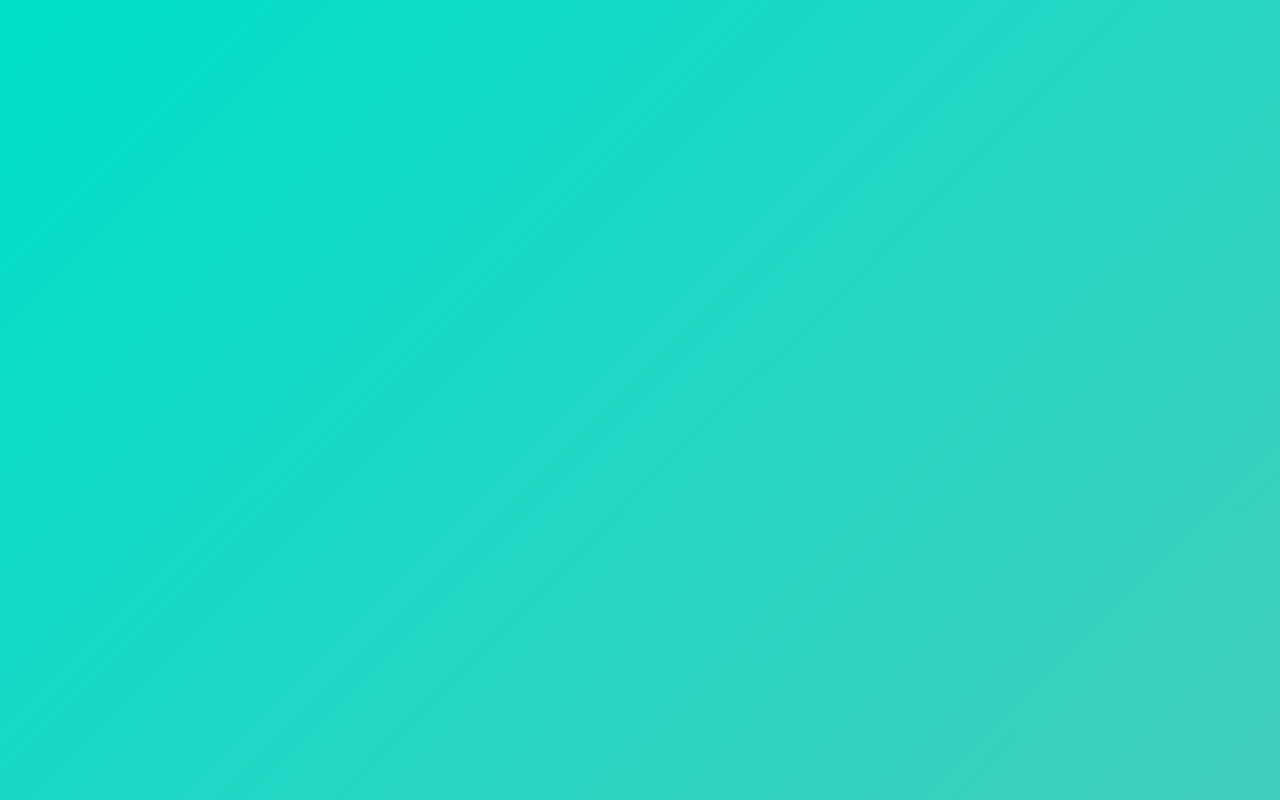
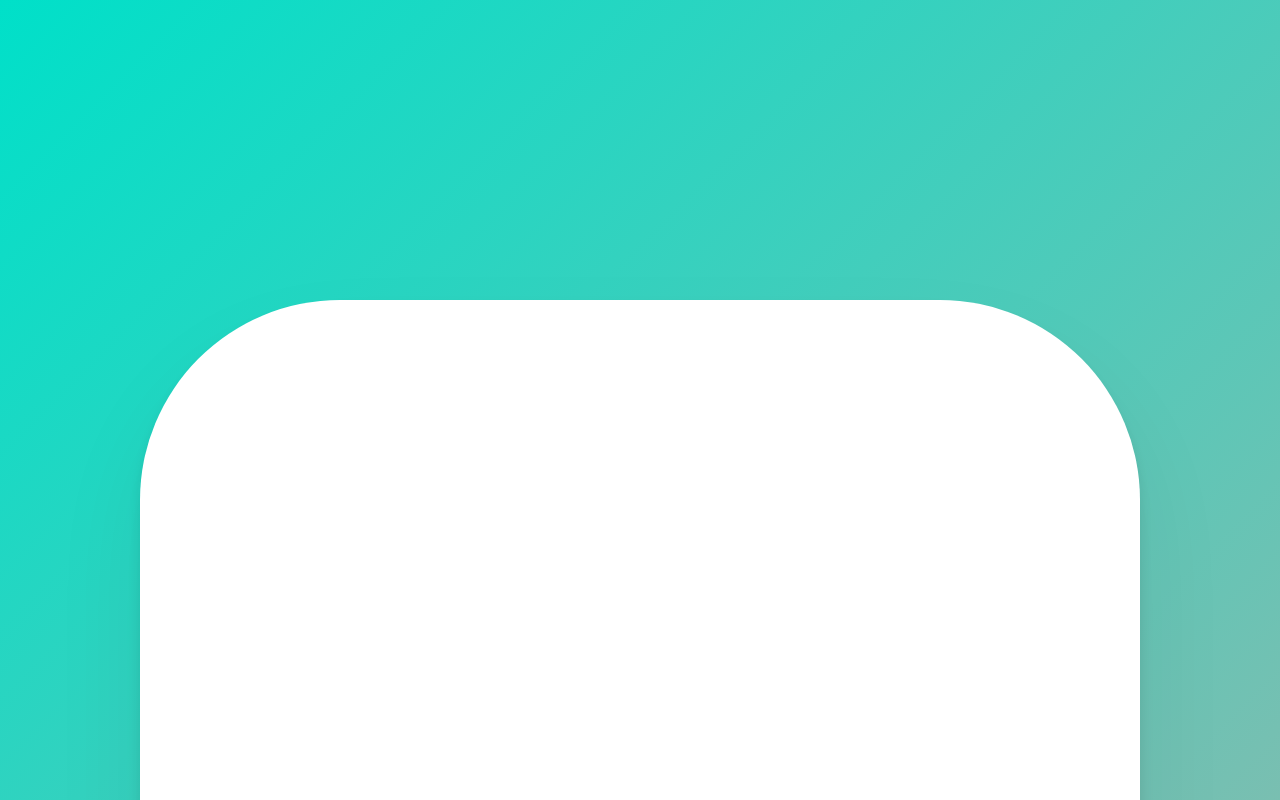
Before and after one commit to johj703/react_masterclass, a React (Create React App) app in the folder animation/: page / in a window 1280 px wide. Shown: the top 800 px of the page. Built offline with nearby package versions, Linux system fonts and the light colour scheme.

Commit message:
scrollYProgress를 변환하기 위해 useTransform을 사용해서 input은 0,1 output은 1, 5로 작성

```diff
--- a/animation/src/App.tsx
+++ b/animation/src/App.tsx
@@ -3,7 +3,7 @@ import { motion, useMotionValue, useTransform, useViewportScroll } from "framer-
 import { useEffect } from "react";
 
 const Wrapper = styled(motion.div)`
-  height: 500vh;
+  height: 200vh;
   width: 100vw;
   display: flex;
   justify-content: center;
@@ -30,9 +30,10 @@ function App() {
   ]
   );
   const { scrollYProgress} = useViewportScroll();
+  const scale = useTransform(scrollYProgress, [0, 1], [1, 5]);
   return (
     <Wrapper style={{background: gradient}}>
-      <Box style={{ x, rotateZ, scale: scrollYProgress}} drag="x" dragSnapToOrigin />
+      <Box style={{ x, rotateZ, scale}} drag="x" dragSnapToOrigin />
     </Wrapper>
   );
 }
```
